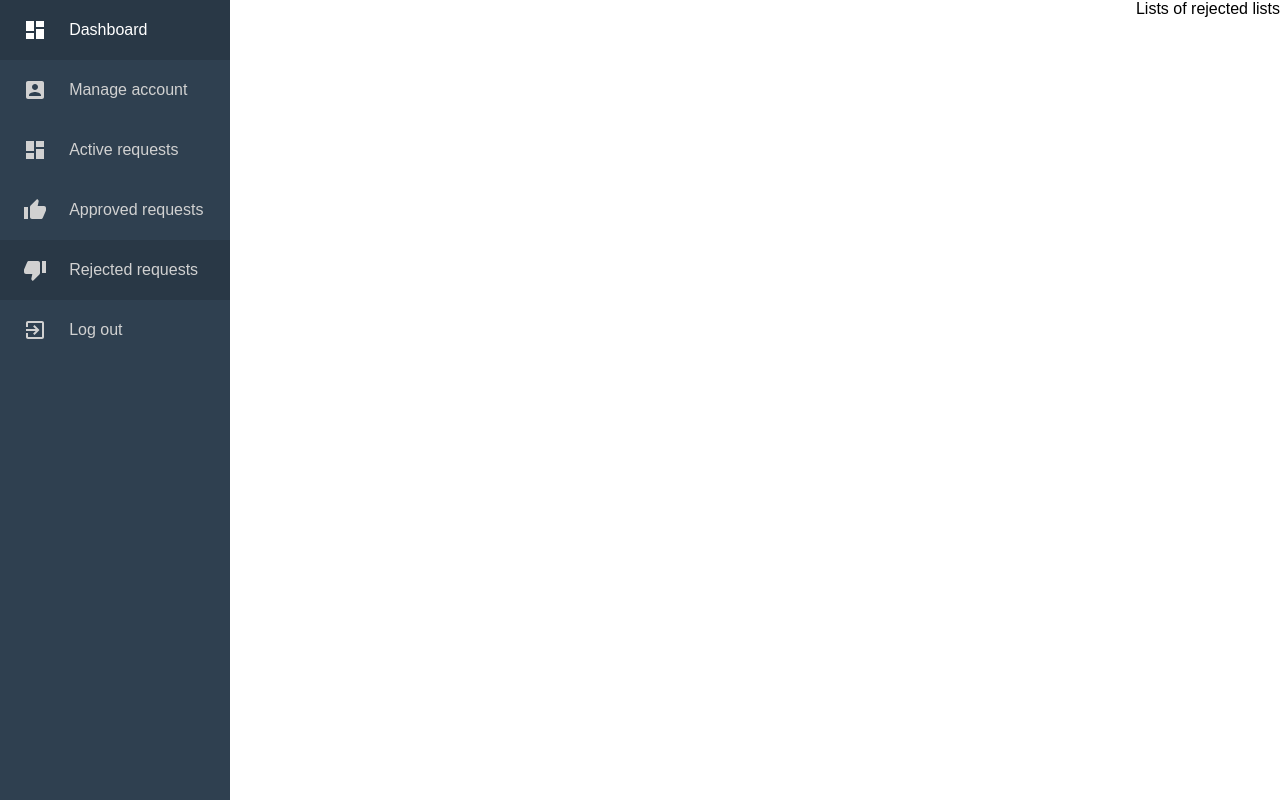
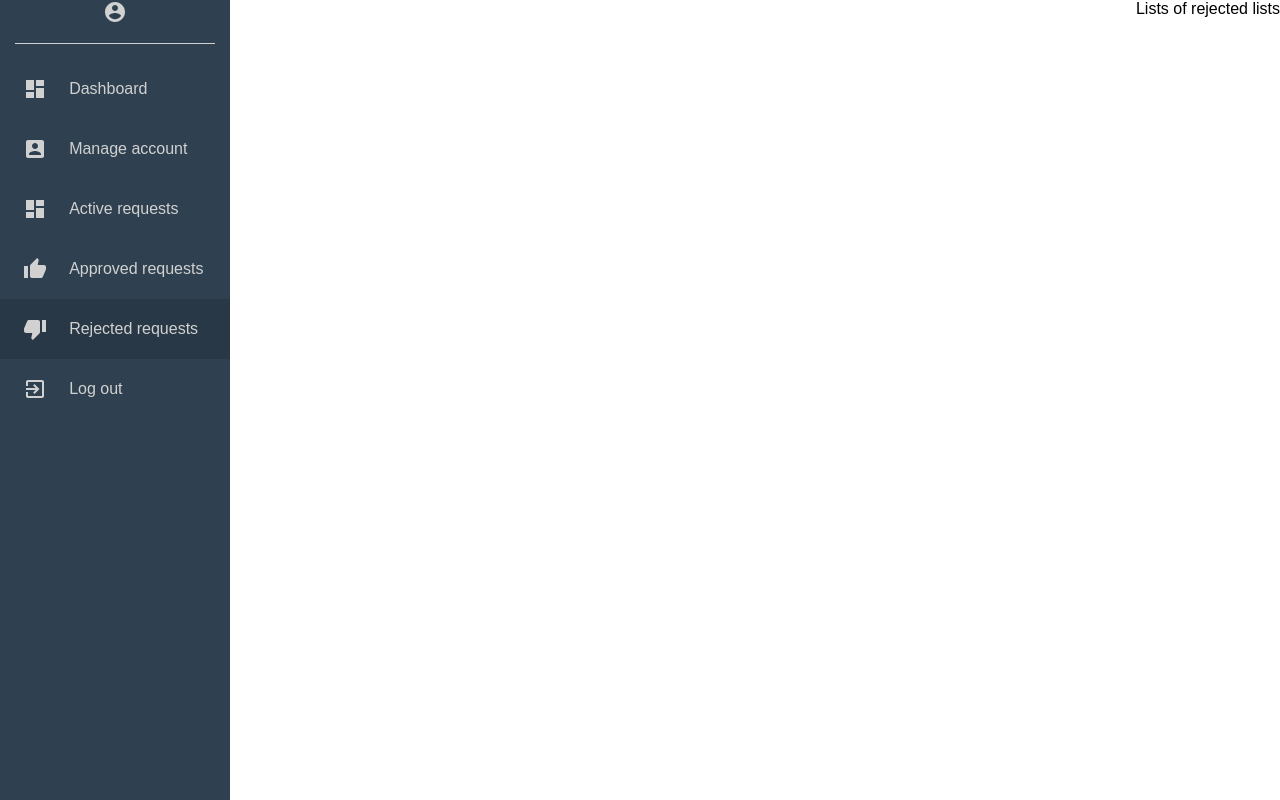
Before and after one commit to yusraahmed3/smartfarmingweb, a React (Create React App) app: page /rejected in a window 1280 px wide. Built offline with nearby package versions, Linux system fonts and the light colour scheme.

Commit message:
profile avatar

```diff
--- /dev/null
+++ b/src/components/Avatar.css
@@ -0,0 +1,5 @@
+.avatarcss{
+    color: rgb(209, 209, 209);
+    text-align: center;
+
+}
--- /dev/null
+++ b/src/components/Avatar.js
@@ -0,0 +1,13 @@
+import React from 'react'
+import AccountCircleIcon from '@material-ui/icons/AccountCircle';
+import './Avatar.css'
+
+function Avatar() {
+    return (
+        <div className="avatarcss">
+            <AccountCircleIcon/>
+        </div>
+    )
+}
+
+export default Avatar
--- a/src/components/Sidebar.css
+++ b/src/components/Sidebar.css
@@ -13,6 +13,12 @@
     width: 100vw;
     padding: 0;
     color: rgb(209, 209, 209);
+}
+
+.linesep{
+    border: none;
+    border-bottom: 0.5px solid rgb(209, 209, 209);
+    margin: 15px 15px;
 }
 
 
--- a/src/components/Sidebar.js
+++ b/src/components/Sidebar.js
@@ -1,3 +1,4 @@
+import Avatar from './Avatar'
 import React from 'react'
 import './Sidebar.css'
 import { SidebarData } from './SidebarData'
@@ -5,6 +6,8 @@ import { SidebarData } from './SidebarData'
 function Sidebar() {
     return (
         <div className="sidebar">
+            <Avatar/>
+            <hr className="linesep"/>
             <ul className="sidebarlist">
             {SidebarData.map((val,key) => {
                 return <li key={key} onClick={() => {window.location.pathname= val.link}}  id={window.location.pathname == val.link ? "active" : ""} className="row">
```
